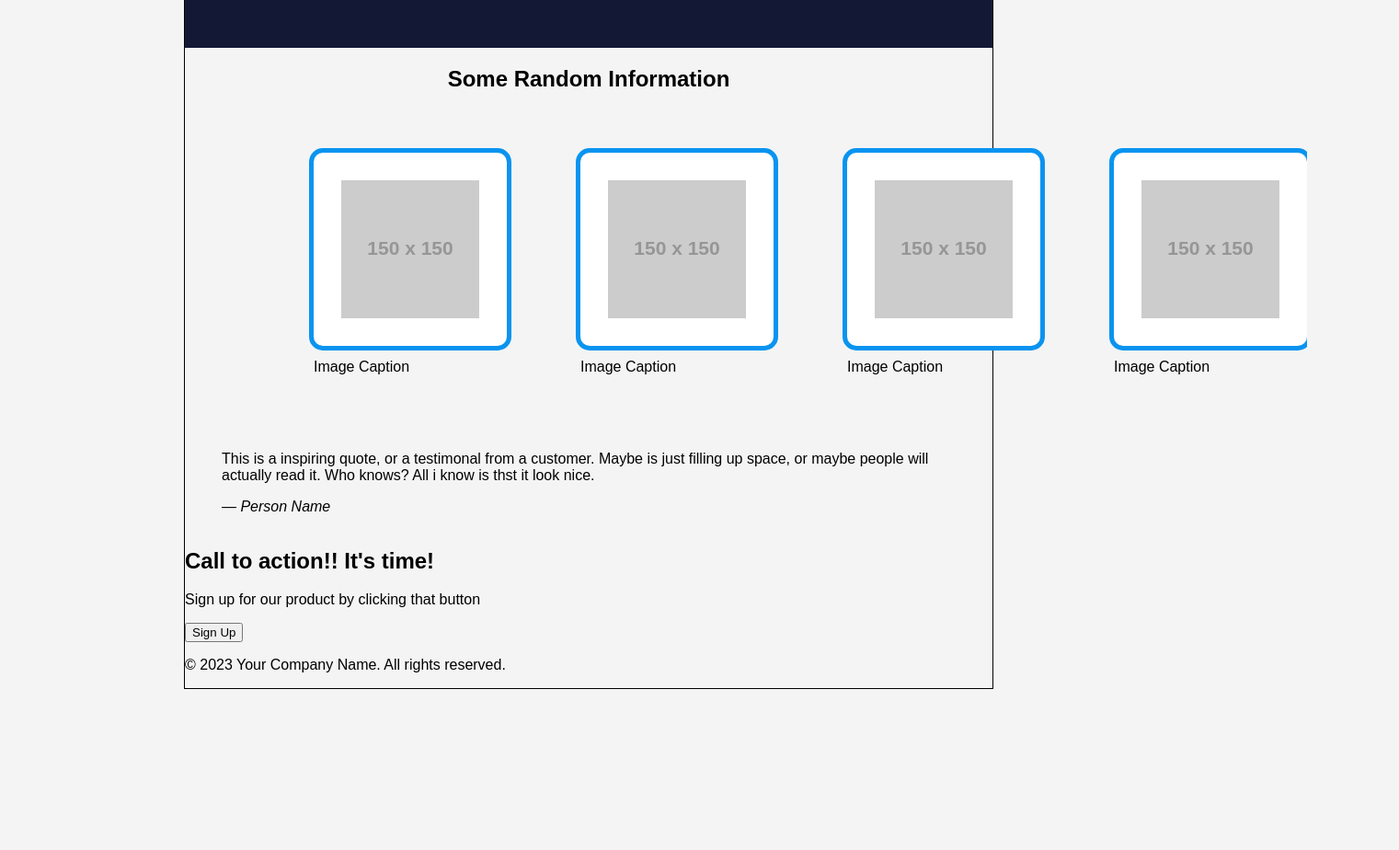
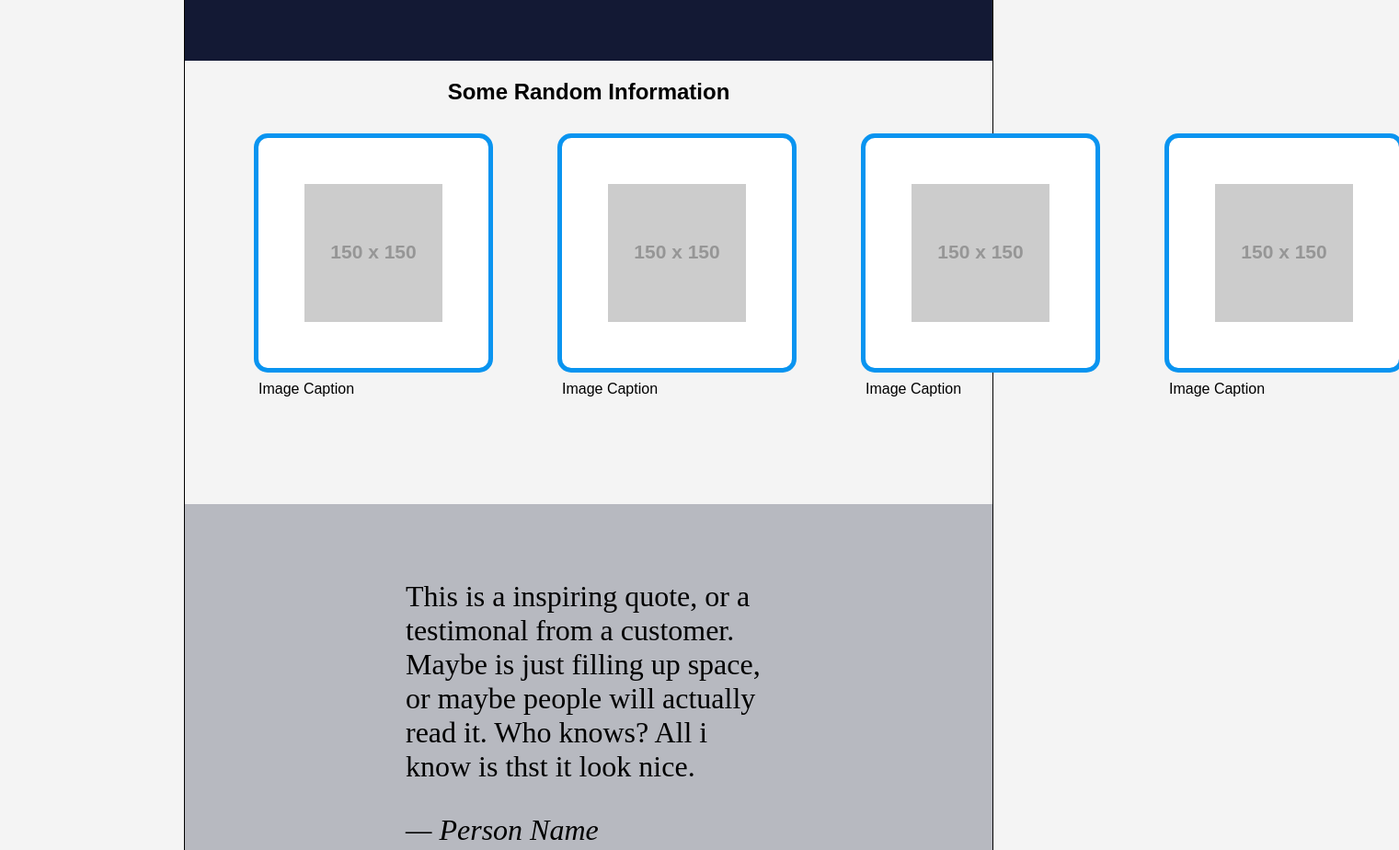
Before and after one commit to G135-neitzen/Landing-Page, a plain HTML site: page index.html in a window 1280 px wide. Shown: the part 700-1624 px from the top of the page at 92% size, 1521 px wide, since content can reach past the window. Drawn offline with Linux system fonts and the light colour scheme; placeholder pictures from the web are drawn by us.

Commit message:
Finished

```diff
--- a/styles.css
+++ b/styles.css
@@ -68,18 +68,53 @@ main{
     flex-direction: row;
     justify-content: space-around;
     align-items: center;
-    padding : 30px;
-    padding-left: 100px;
+    padding-left: 40px;
     padding-right: 100px;
-    padding-bottom: 50px;
+    padding-bottom: 100px;
 
 }
 .container-figures img{
     background-color: #ffffff;
     outline: 5px solid rgb(9, 148, 240);
-    padding: 30px 30px 30px 30px;
+    padding: 50px 50px 50px 50px;
     border-radius: 10px;
 }
 .container-figures figcaption{
     padding-top: 10px;
 }
+#section-two{
+    background-color: #b7b9c0;
+    font-family: 'Times New Roman', Times, serif;
+    font-size: 200%;
+    padding: 50px;
+    padding-left: 200px;
+    padding-right: 200px;
+}
+#section-three{
+    padding: 100px;
+}
+#blue-container{
+    border-radius: 10px;
+    background-color: #1b51f1;
+    color : white;
+    display : flex;
+    flex : 1;
+    flex-direction: row;
+    justify-content: space-around;
+    align-items: center;
+}
+button{
+    background-color: #1b51f1;
+    color: white;
+    padding: 10px 20px;
+    border: none;
+    border-radius: 5px;
+    outline: 2px solid rgb(255, 255, 255);
+    cursor: pointer;
+}
+footer{
+    background-color: #181f40;
+    color: white;
+    padding: 10px;
+    text-align: center;
+}
```
